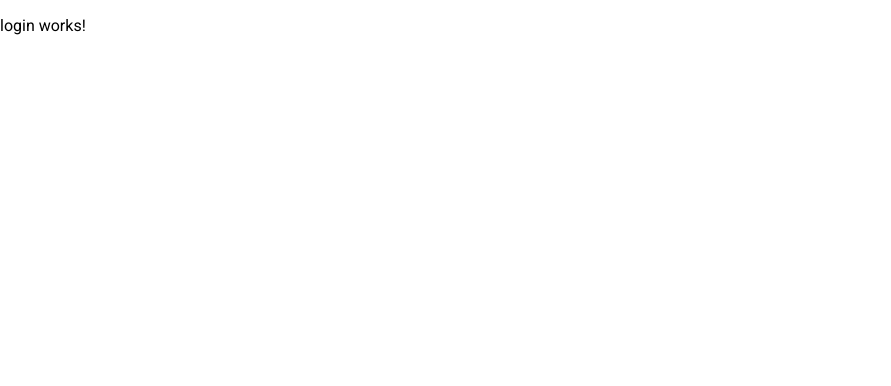
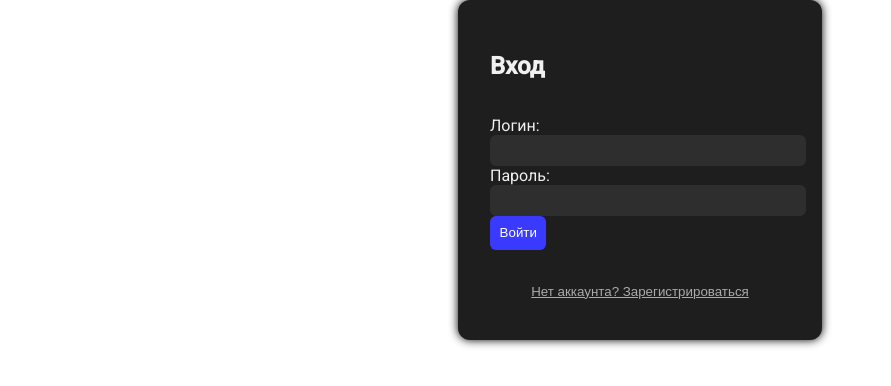
Before and after one commit to YuriyGranovskiy/chat-ui, an Angular app in the folder chat-app/: page / in a window 1280 px wide. Shown: the top 386 px of the page, without its empty margins (0-891 px from the left). Built offline with nearby package versions, Linux system fonts and the light colour scheme.

Commit message:
Login works

```diff
--- a/chat-app/angular.json
+++ b/chat-app/angular.json
@@ -70,6 +70,9 @@
               "buildTarget": "chat-app:build:development"
             }
           },
+          "options": {
+              "proxyConfig": "proxy.conf.json"
+          },
           "defaultConfiguration": "development"
         },
         "extract-i18n": {
--- a/chat-app/src/app/app.component.ts
+++ b/chat-app/src/app/app.component.ts
@@ -1,12 +1,13 @@
 import { Component } from '@angular/core';
 import { CommonModule } from '@angular/common';
+import { HttpClientModule } from '@angular/common/http';
 import { LoginComponent } from './login/login.component';
 import { ChatComponent } from './chat/chat.component';
 
 @Component({
   selector: 'app-root',
   templateUrl: './app.component.html',
-  imports: [LoginComponent, ChatComponent, CommonModule],
+  imports: [HttpClientModule, CommonModule, LoginComponent, ChatComponent],
 })
 export class AppComponent {
   isLoggedIn = false;
--- a/chat-app/src/app/login/login.component.html
+++ b/chat-app/src/app/login/login.component.html
@@ -1 +1,25 @@
-<p>login works!</p>
+<div class="login-container">
+  <h2>{{ isRegisterMode ? 'Регистрация' : 'Вход' }}</h2>
+
+  <form (ngSubmit)="submit()">
+    <label>
+      Логин:
+      <input [(ngModel)]="username" name="username" required />
+    </label>
+
+    <label>
+      Пароль:
+      <input type="password" [(ngModel)]="password" name="password" required />
+    </label>
+
+    <button type="submit">
+      {{ isRegisterMode ? 'Зарегистрироваться' : 'Войти' }}
+    </button>
+  </form>
+
+  <div class="error" *ngIf="errorMessage">{{ errorMessage }}</div>
+
+  <button class="toggle" (click)="toggleMode()">
+    {{ isRegisterMode ? 'Уже есть аккаунт? Войти' : 'Нет аккаунта? Зарегистрироваться' }}
+  </button>
+</div>
--- a/chat-app/src/app/login/login.component.scss
+++ b/chat-app/src/app/login/login.component.scss
@@ -0,0 +1,42 @@
+.login-container {
+  background: #1e1e1e;
+  color: #f0f0f0;
+  padding: 2rem;
+  border-radius: 12px;
+  width: 300px;
+  margin: auto;
+  box-shadow: 0 0 10px #000;
+  display: flex;
+  flex-direction: column;
+  gap: 1rem;
+}
+
+input {
+  width: 100%;
+  padding: 0.5rem;
+  border: none;
+  border-radius: 6px;
+  background: #2e2e2e;
+  color: #f0f0f0;
+}
+
+button {
+  padding: 0.6rem;
+  background: #3a3aff;
+  color: white;
+  border: none;
+  border-radius: 6px;
+  cursor: pointer;
+}
+
+button.toggle {
+  background: transparent;
+  color: #aaa;
+  text-decoration: underline;
+  margin-top: 0.5rem;
+}
+
+.error {
+  color: #ff6b6b;
+  font-size: 0.9rem;
+}
--- a/chat-app/src/app/login/login.component.ts
+++ b/chat-app/src/app/login/login.component.ts
@@ -1,11 +1,41 @@
-import { Component, Output, EventEmitter } from '@angular/core';
+import { Component, EventEmitter, Output } from '@angular/core';
+import { CommonModule } from '@angular/common';
+import { FormsModule } from '@angular/forms';
+import { HttpClient } from '@angular/common/http';
 
 @Component({
   selector: 'app-login',
-  imports: [],
+  standalone: true,
+  imports: [CommonModule, FormsModule],
   templateUrl: './login.component.html',
-  styleUrl: './login.component.scss'
+  styleUrls: ['./login.component.scss']
 })
 export class LoginComponent {
+  username = '';
+  password = '';
+  isRegisterMode = false;
+  errorMessage = '';
+
   @Output() loginSuccess = new EventEmitter<string>();
+
+  constructor(private http: HttpClient) {}
+
+  toggleMode() {
+    this.isRegisterMode = !this.isRegisterMode;
+    this.errorMessage = '';
+  }
+
+  submit() {
+    const payload = { username: this.username, password: this.password };
+    const url = this.isRegisterMode ? '/api/register' : '/api/login';
+
+    this.http.post<any>(url, payload).subscribe({
+      next: (res) => {
+        this.loginSuccess.emit(res.user_id);
+      },
+      error: (err) => {
+        this.errorMessage = 'Ошибка: ' + (err?.error?.message || 'что-то пошло не так');
+      }
+    });
+  }
 }
```
Also changed, not shown: chat-app/proxy.conf.json (added, +8 -0 lines).
